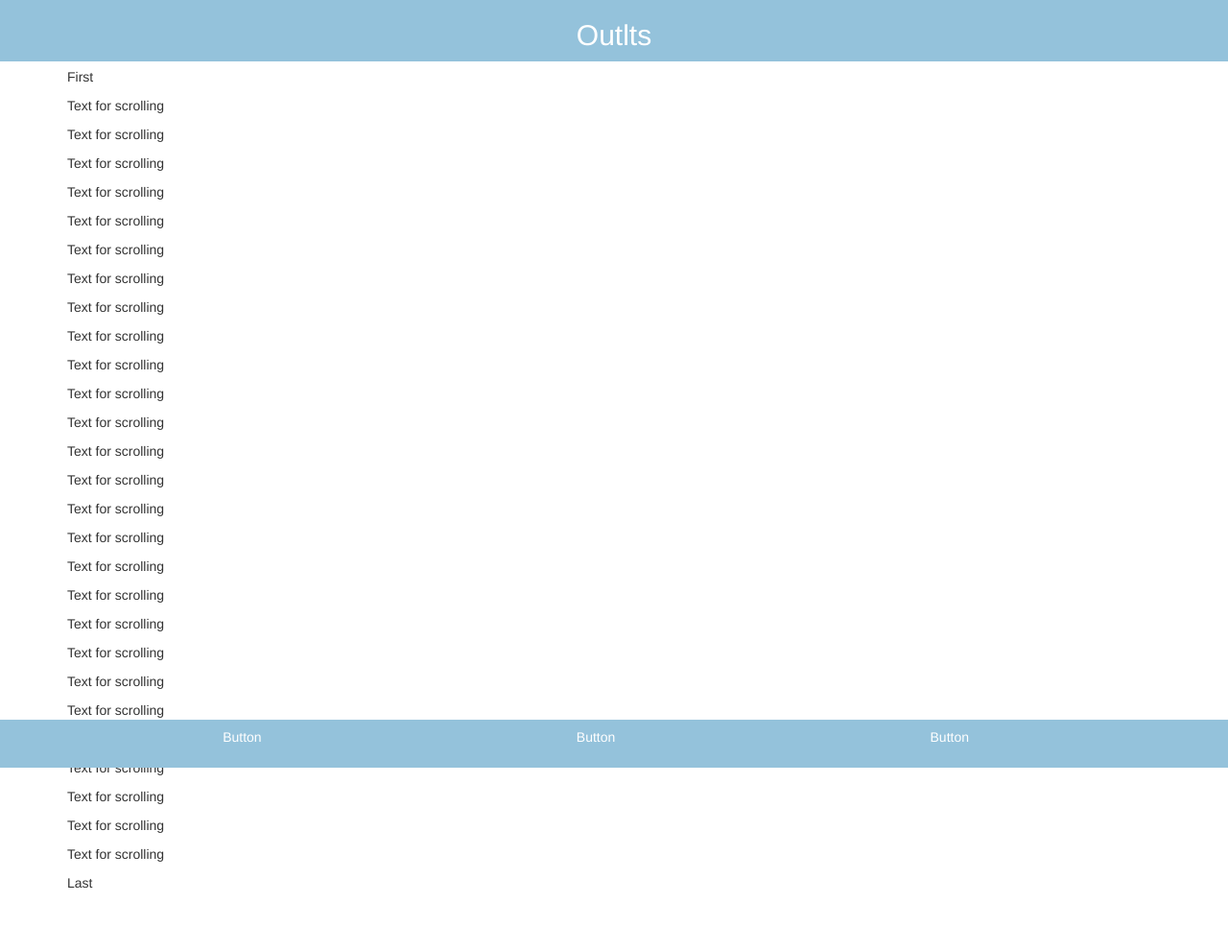
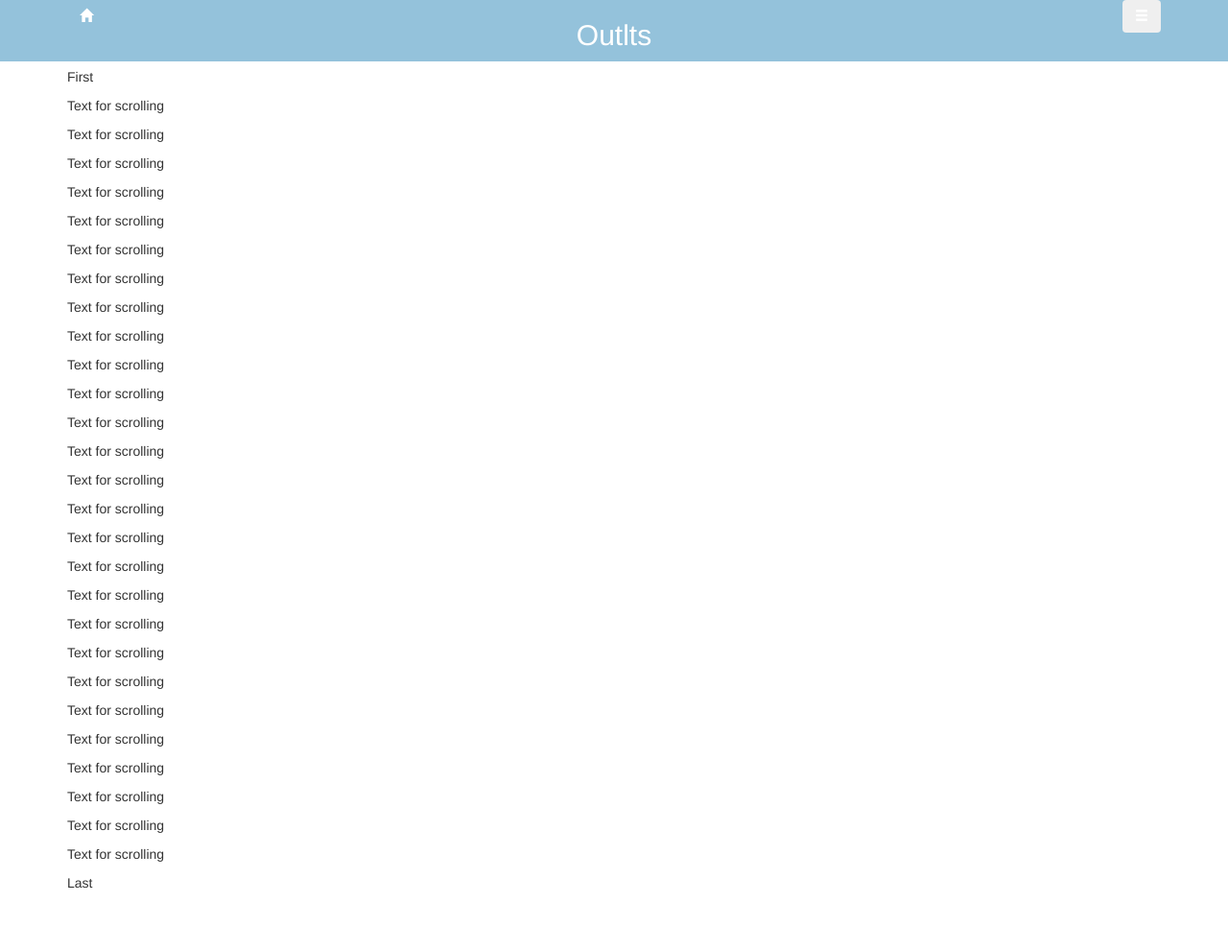
Before and after one commit to ryinyang/Phosphenes, a PHP site: page /home.html in a window 1280 px wide. Shown: the whole page at 96% size. Run offline with PHP 8.4, Linux system fonts and the light colour scheme.

Commit message:
Added home and menu buttons to the home page.

```diff
--- a/css/style.css
+++ b/css/style.css
@@ -4,16 +4,6 @@
 
 .jumbotron h2 {
 	color: #fff;
-}
-
-.container > div {
-    display: inline-block;
-    display: -moz-inline-box;
-    *display: inline; /* For IE7 */
-    zoom: 1; /* Trigger hasLayout */
-    width: 32%;
-    text-align: center;
-    border-radius: 0;
 }
 
  #feed {
@@ -31,8 +21,10 @@
     color: #ffffff;
  }
 
- .btn {
-    display: inline-block;
-    vertical-align: middle;
-    float: none;
- }
+.home-btn {
+    float: left;
+}
+
+.menu-btn {
+    float: right;
+}
--- a/home.html
+++ b/home.html
@@ -9,25 +9,30 @@
 	<link href="css/bootstrap.min.css" rel="stylesheet">
 	<link href="css/bootstrap-theme.min.css" rel="stylesheet">
 	<link href="css/style.css" rel="stylesheet">
-	<!-- To make the navbar stay at the bottom of screen -->
-	<script src="https://ajax.googleapis.com/ajax/libs/jquery/1.12.4/jquery.min.js"></script>
-	<script src="../js/bootstrap.min.js"></script>
 </head>
 
 <body>
+	<!-- TODO: Figure out how to align buttons and text -->
 	<nav class="top-navbar navbar navbar-fixed-top">
-		<!-- <div class="jumbotron text-center"> -->
-			<div class="container text-center">
-				<h2>Outlts</h2>
+		<div class="container text-center">
+			<div class="btn home-btn">
+				<span class="glyphicon glyphicon-home"></span>
 			</div>
-			<span class="glyphicons glyphicons-menu-hamburger"></span>
-		<!-- </div> -->
-	</nav>
-	<nav class="bot-navbar navbar navbar-fixed-bottom">
-		<div class="container">
-			<div class="btn">Button</div>
-			<div class="btn">Button</div>
-			<div class="btn">Button</div>
+			<!-- <div class="btn dropdown-toggle menu-btn" type="button" data-toggle="dropdown">
+				<span class="glyphicon glyphicon-menu-hamburger"></span>
+			</div> -->
+			<div class="dropdown pull-right">
+  				<button class="btn dropdown-toggle" type="button" data-toggle="dropdown">
+  					<span class="glyphicon glyphicon-menu-hamburger"></span>
+  				</button>
+ 				<ul class="dropdown-menu">
+					<li><a href="notifications.html">Notifications</a></li>
+					<li><a href="#">Upload</a></li>
+					<li><a href="#">Edit Outlets</a></li>
+					<li><a href="#">Sign out</a></li>
+  				</ul>
+			</div>
+			<h2>Outlts</h2>
 		</div>
 	</nav>
 	<div class="container" id="feed">
@@ -61,5 +66,9 @@
 		<p>Text for scrolling</p>
 		<p>Last</p>
 	</div>
+
+
+	<script src="https://ajax.googleapis.com/ajax/libs/jquery/1.12.4/jquery.min.js"></script>
+	<script src="js/bootstrap.min.js"></script>
 </body>
 </html>
--- a/notifications.html
+++ b/notifications.html
@@ -31,7 +31,9 @@
 		</ul>
 	</nav> -->
 	<div class="jumbotron text-center">Notifications</div>
-	<a href="home.html"><div class="btn"><span="glyphicon glyphicon-home">Home</span></div></a>
+	<a href="home.html">
+		<div class="btn"><span="glyphicon glyphicon-home">Home</span></div>
+	</a>
 
 
 	<div class="container" id="feed">
```
Also changed, not shown: README.md (deleted).
